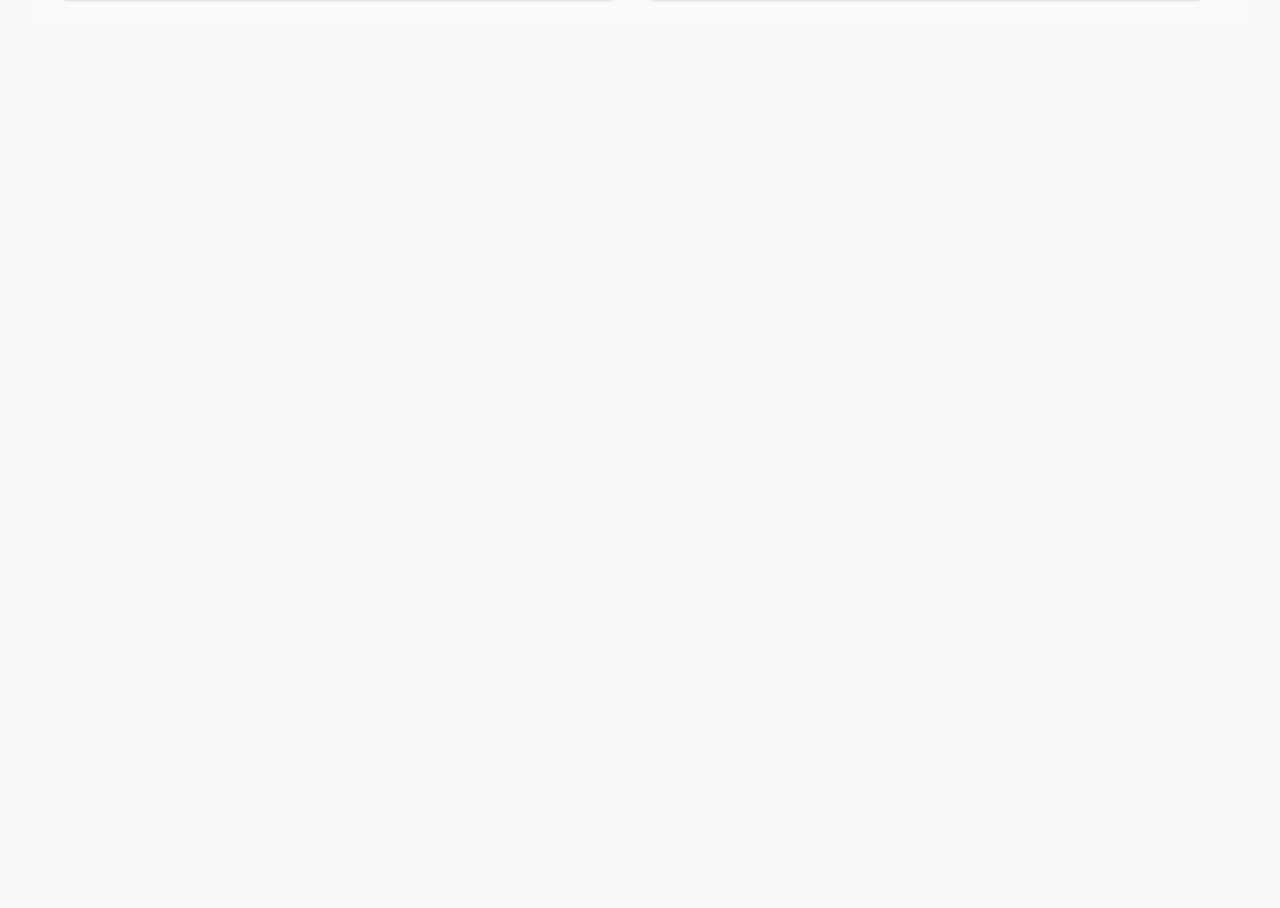
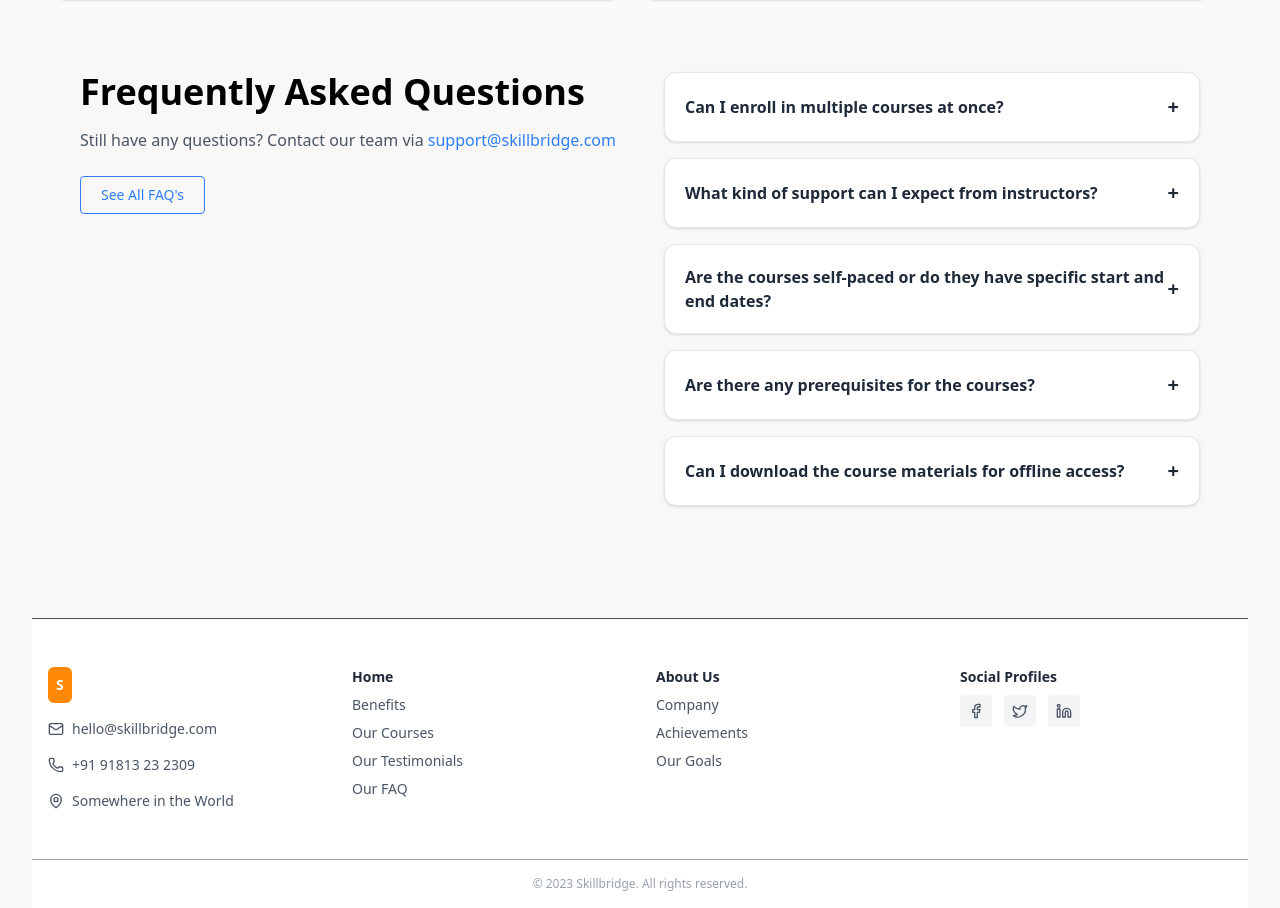
Before and after one commit to DiyorMr/onlinecourse, a React (Vite) app: page / in a window 1280 px wide. Shown: the part 4964-5872 px from the top of the page. Before the commit the page ends 4988 px from the top, so only its background shows below. Built offline with nearby package versions, Linux system fonts and the light colour scheme.

Commit message:
finished

```diff
--- /dev/null
+++ b/src/components/FaqSection.jsx
@@ -0,0 +1,78 @@
+import React, { useState } from "react";
+
+const faqs = [
+    {
+        question: "Can I enroll in multiple courses at once?",
+        answer:
+            "Absolutely! You can enroll in multiple courses simultaneously and access them at your convenience."
+    },
+    {
+        question: "What kind of support can I expect from instructors?",
+        answer:
+            "You can expect timely responses, feedback on your assignments, and scheduled Q&A sessions with instructors."
+    },
+    {
+        question: "Are the courses self-paced or do they have specific start and end dates?",
+        answer:
+            "Most courses are self-paced, allowing you to learn at your own speed. However, some have fixed schedules."
+    },
+    {
+        question: "Are there any prerequisites for the courses?",
+        answer:
+            "Each course has different prerequisites. Please check the course description for specific requirements."
+    },
+    {
+        question: "Can I download the course materials for offline access?",
+        answer:
+            "Yes, many courses offer downloadable resources such as PDFs, videos, and assignments."
+    }
+];
+
+const FAQSection = () => {
+    const [openIndex, setOpenIndex] = useState(null);
+
+    const toggle = (index) => {
+        setOpenIndex(prevIndex => (prevIndex === index ? null : index));
+    };
+
+    return (
+        <section className="max-w-6xl mx-auto px-4 py-12">
+            <div className="flex flex-col lg:flex-row lg:items-start gap-12">
+                <div className="lg:w-1/2">
+                    <h2 className="text-4xl font-bold mb-4">Frequently Asked Questions</h2>
+                    <p className="text-gray-600 mb-4">
+                        Still have any questions? Contact our team via
+                        <a href="mailto:support@skillbridge.com" className="text-blue-500 hover:underline"> support@skillbridge.com</a>
+                    </p>
+                    <button className="mt-2 px-5 py-2 text-sm border border-blue-500 text-blue-500 rounded hover:bg-blue-50 transition">
+                        See All FAQ's
+                    </button>
+                </div>
+
+                <div className="lg:w-1/2 space-y-4">
+                    {faqs.map((faq, index) => (
+                        <div
+                            key={index}
+                            className="border border-gray-200 rounded-xl bg-white shadow-sm overflow-hidden transition-all"
+                        >
+                            <button
+                                onClick={() => toggle(index)}
+                                className="w-full flex justify-between items-center p-5 text-left font-semibold text-gray-800 hover:bg-gray-50"
+                            >
+                                {faq.question}
+                                <span className="text-xl">{openIndex === index ? "−" : "+"}</span>
+                            </button>
+                            {openIndex === index && (
+                                <div className="px-5 pb-5 text-gray-600 text-sm">
+                                    {faq.answer}
+                                </div>
+                            )}
+                        </div>
+                    ))}
+                </div>
+            </div>
+        </section>
+    );
+};
+
+export default FAQSection;
--- a/src/components/PricingPlans.jsx
+++ b/src/components/PricingPlans.jsx
@@ -1,4 +1,4 @@
-import React, { useState } from "react";
+import { useState } from "react";
 import { Check } from "lucide-react";
 
 const plans = [
--- a/src/pages/Contact.jsx
+++ b/src/pages/Contact.jsx
@@ -1,9 +1,71 @@
-import React from 'react'
+import { Mail, Phone, MapPin, Facebook, Twitter, Linkedin } from "lucide-react";
 
 const Contact = () => {
   return (
-    <div>Contact</div>
-  )
-}
+    <section className="bg-white border-t mt-16 text-sm text-gray-600">
+      <div className="max-w-7xl mx-auto px-4 py-12 grid grid-cols-1 sm:grid-cols-2 lg:grid-cols-4 gap-8">
+        {/* Contact Info with Logo */}
+        <div className="space-y-4">
+          <div className="inline-flex items-center space-x-2">
+            <div className="bg-orange-400 p-2 rounded-md text-white font-bold">S</div>
+          </div>
+          <div className="flex items-center space-x-2">
+            <Mail className="w-4 h-4" />
+            <span>hello@skillbridge.com</span>
+          </div>
+          <div className="flex items-center space-x-2">
+            <Phone className="w-4 h-4" />
+            <span>+91 91813 23 2309</span>
+          </div>
+          <div className="flex items-center space-x-2">
+            <MapPin className="w-4 h-4" />
+            <span>Somewhere in the World</span>
+          </div>
+        </div>
 
-export default Contact
+        {/* Home Links */}
+        <div>
+          <h3 className="font-semibold mb-2 text-gray-800">Home</h3>
+          <ul className="space-y-2">
+            <li>Benefits</li>
+            <li>Our Courses</li>
+            <li>Our Testimonials</li>
+            <li>Our FAQ</li>
+          </ul>
+        </div>
+
+        {/* About Us Links */}
+        <div>
+          <h3 className="font-semibold mb-2 text-gray-800">About Us</h3>
+          <ul className="space-y-2">
+            <li>Company</li>
+            <li>Achievements</li>
+            <li>Our Goals</li>
+          </ul>
+        </div>
+
+        {/* Social Profiles */}
+        <div>
+          <h3 className="font-semibold mb-2 text-gray-800">Social Profiles</h3>
+          <div className="flex space-x-3 mt-2">
+            <a href="#" className="bg-gray-100 hover:bg-gray-200 p-2 rounded">
+              <Facebook className="w-4 h-4" />
+            </a>
+            <a href="#" className="bg-gray-100 hover:bg-gray-200 p-2 rounded">
+              <Twitter className="w-4 h-4" />
+            </a>
+            <a href="#" className="bg-gray-100 hover:bg-gray-200 p-2 rounded">
+              <Linkedin className="w-4 h-4" />
+            </a>
+          </div>
+        </div>
+      </div>
+
+      <div className="text-center text-gray-400 text-xs py-4 border-t">
+        © 2023 Skillbridge. All rights reserved.
+      </div>
+    </section>
+  );
+};
+
+export default Contact;
--- a/src/pages/Home.jsx
+++ b/src/pages/Home.jsx
@@ -1,4 +1,5 @@
 import About from "./About"
+import Contact from "./Contact"
 import Courses from "./Courses"
 import Hero from "./Hero"
 import Pricing from "./Pricing"
@@ -10,6 +11,7 @@ const Home = () => {
       <Courses />
       <About />
       <Pricing />
+      <Contact />
     </div>
   )
 }
--- a/src/pages/Pricing.jsx
+++ b/src/pages/Pricing.jsx
@@ -1,10 +1,11 @@
-import React from 'react'
+import FaqSection from '../components/FaqSection'
 import PricingPlans from '../components/PricingPlans'
 
 const Pricing = () => {
   return (
     <div>
       <PricingPlans />
+      <FaqSection />
     </div>
   )
 }
```
